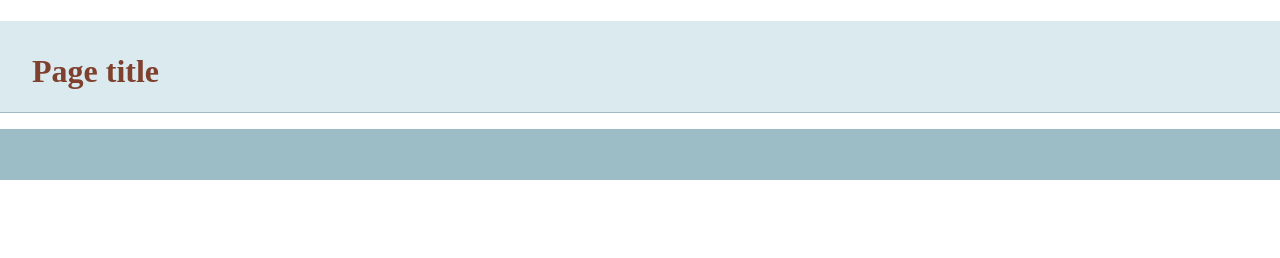
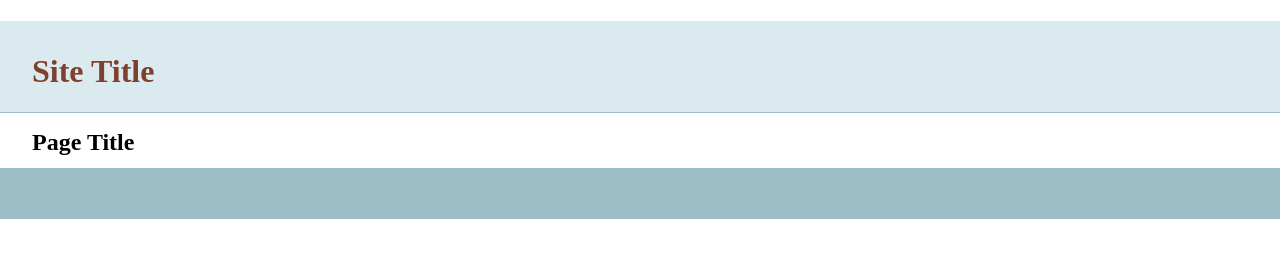
Before and after one commit to RawUnfilteredMinistry/git-basics, a plain HTML site: page index.html in a window 1280 px wide. Drawn offline with nearby package versions, Linux system fonts and the light colour scheme.

Commit message:
added more info to template

```diff
--- a/index.html
+++ b/index.html
@@ -14,13 +14,15 @@
     </head>
     <body>
     <header>
-	<h1>Page title</h1>
+	<h1>Site Title</h1>
     </header>
     <nav id="pageNav">
     </nav>
     <main>
+      <h2>Page Title</h2>
     </main>
     <footer>
+      <!-- Copyright info to go here -->
     </footer>
         <script>
 //use the modernizr load to load up external scripts. This will load the scripts asynchronously, but the order listed matters. Although it will load all scripts in parallel, it will execute them in the order listed
```
